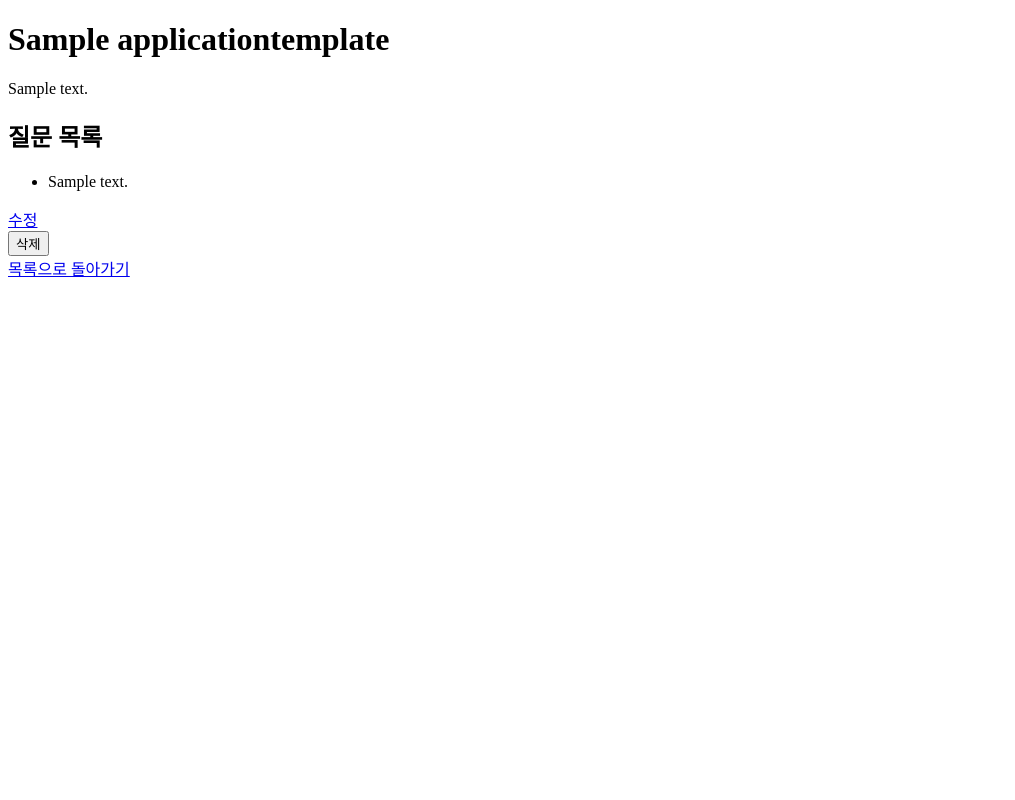
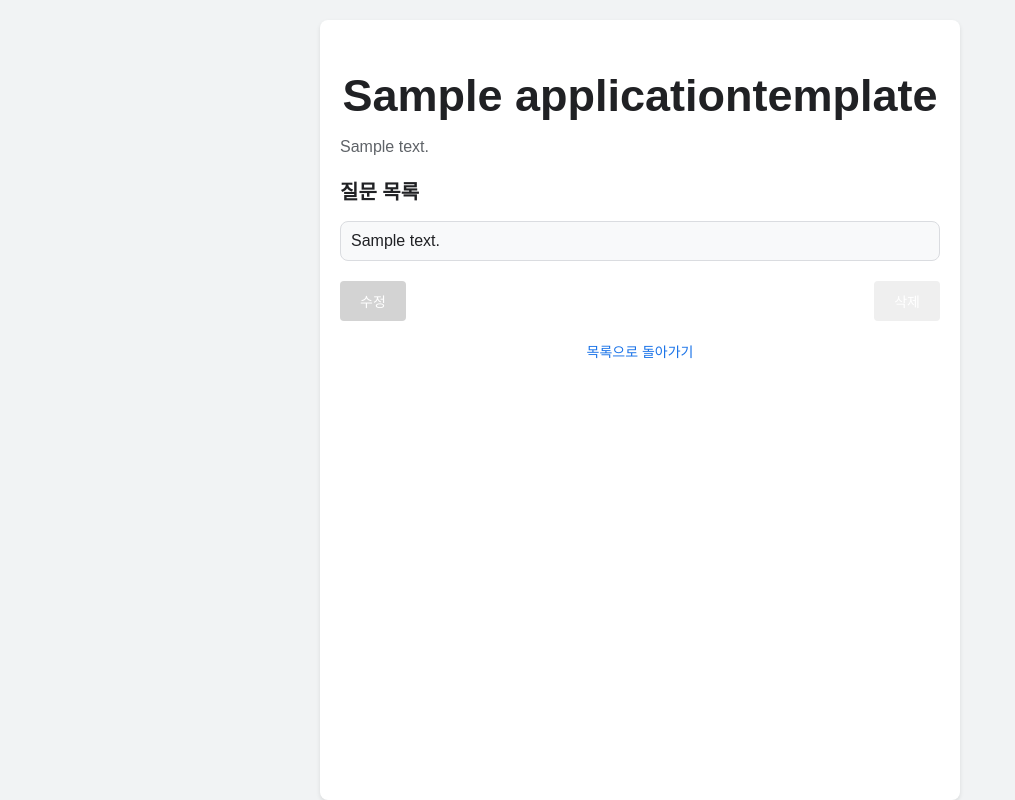
Before and after one commit to yumin22/piro21_HireHub, a Django app: page /template/apply/1 in a window 1280 px wide. Shown: the whole page, without its empty margins (0-1015 px from the left). Run offline with Django 5.2, Linux system fonts and the light colour scheme; tables that the repository leaves empty hold one stand-in row (values such as "Sample post").

Commit message:
[디테일 디자인]

```diff
--- a/config/settings.py
+++ b/config/settings.py
@@ -120,8 +120,6 @@ USE_TZ = True
 # Static files (CSS, JavaScript, Images)
 # https://docs.djangoproject.com/en/5.0/howto/static-files/
 
-STATIC_URL = 'static/'
-
 # Default primary key field type
 # https://docs.djangoproject.com/en/5.0/ref/settings/#default-auto-field
 
@@ -130,7 +128,7 @@ DEFAULT_AUTO_FIELD = 'django.db.models.BigAutoField'
 AUTH_USER_MODEL = 'accounts.Interviewer'
 LOGIN_FIELDS = ['email']
 
-STATIC_URL = 'static/'
+STATIC_URL = '/static/'
 
 import os
 
--- /dev/null
+++ b/static/css/template.css
@@ -0,0 +1,93 @@
+body {
+    background-color: #f1f3f4;
+    font-family: Arial, sans-serif;
+    margin: 0;
+    padding: 0;
+    display: flex;
+    justify-content: center;
+    min-height: 100vh;
+}
+.container {
+    background-color: white;
+    border-radius: 8px;
+    padding: 20px;
+    margin-top: 20px;
+    box-shadow: 0 2px 4px rgba(0, 0, 0, 0.1);
+    width: 80%;
+    max-width: 600px;
+}
+.form-title {
+    display: flex;
+    justify-content: center;
+    font-size: 45px;
+    font-weight: bold;
+    color: #202124;
+    margin-bottom: 10px;
+}
+.form-description {
+    color: #5f6368;
+    margin-bottom: 20px;
+}
+.section-title {
+    font-size: 20px;
+    color: #202124;
+    margin-bottom: 10px;
+}
+.questions-list {
+    list-style-type: none;
+    padding-left: 0;
+}
+.question-item {
+    background-color: #f8f9fa;
+    border-radius: 8px;
+    padding: 10px;
+    margin-bottom: 10px;
+    border: 1px solid #dadce0;
+    font-size: 16px;
+    color: #202124
+}
+.actions {
+    display: flex;
+    justify-content: space-between;
+    align-items: center;
+    margin-top: 20px;
+}
+.btn-custom {
+    background-color: lightgray;
+    color: white;
+    border: none;
+    border-radius: 4px;
+    padding: 10px 20px;
+    cursor: pointer;
+    font-size: 14px;
+    text-decoration: none;
+}
+.btn-custom:hover {
+    background-color: #7CE84C ;
+}
+.delete-form {
+    display: inline;
+}
+.btn-delete {
+    background-color: #lightgray ;
+    color: white;
+    border: none;
+    border-radius: 4px;
+    padding: 10px 20px;
+    cursor: pointer;
+    font-size: 14px;
+}
+.btn-delete:hover {
+    background-color: #7CE84C ;
+}
+.back-link {
+    display: block;
+    color: #1a73e8 ;
+    text-decoration: none;
+    font-size: 14px;
+    margin-top: 20px;
+    text-align: center;
+}
+.back-link:hover {
+    text-decoration: underline;
+}
--- a/templates/template_detail.html
+++ b/templates/template_detail.html
@@ -3,27 +3,31 @@
 <head>
     <meta charset="UTF-8">
     <title>{{ template.name }}</title>
+    {% load static %}
+    <link rel="stylesheet" href="{% static 'css/template.css' %}">
 </head>
 <body>
-    <div>
-        <h1>{{ template.name }}</h1>
-        <p>{{ template.description }}</p>
+    <div class="container">
+        <h1 class="form-title">{{ template.name }}</h1>
+        <p class="form-description">{{ template.description }}</p>
         <div>
-            <h2>질문 목록</h2>
-            <ul>
+            <h2 class="section-title">질문 목록</h2>
+            <ul class="questions-list">
                 {% for question in questions %}
-                    <li>{{ question.question_text }}</li>
+                    <li class="question-item">{{ question.question_text }}</li>
                 {% endfor %}
             </ul>
         </div>
-        <div>
-            <a href="{% url 'template:template_update' pk=template.pk %}">수정</a>
-            <form action="{% url 'template:template_delete' pk=template.pk %}" method="post">
+        <div class="actions">
+            <a class="btn-custom" href="{% url 'template:template_update' pk=template.pk %}">수정</a>
+            <form class="delete-form" action="{% url 'template:template_delete' pk=template.pk %}" method="post">
                 {% csrf_token %}
-                <button type="submit" onclick="return confirm('정말 삭제하시겠습니까?');">삭제</button>
+                <button class="btn-delete" type="submit" onclick="return confirm('정말 삭제하시겠습니까?');">삭제</button>
             </form>
         </div>
-        <a href="{% url 'template:template_list' %}">목록으로 돌아가기</a>
+        <div>
+            <a class="back-link" href="{% url 'template:template_list' %}">목록으로 돌아가기</a>
+        </div>
     </div>
 </body>
 </html>
```
Also changed, not shown: static/css/reset.css (added, +48 -0 lines).
